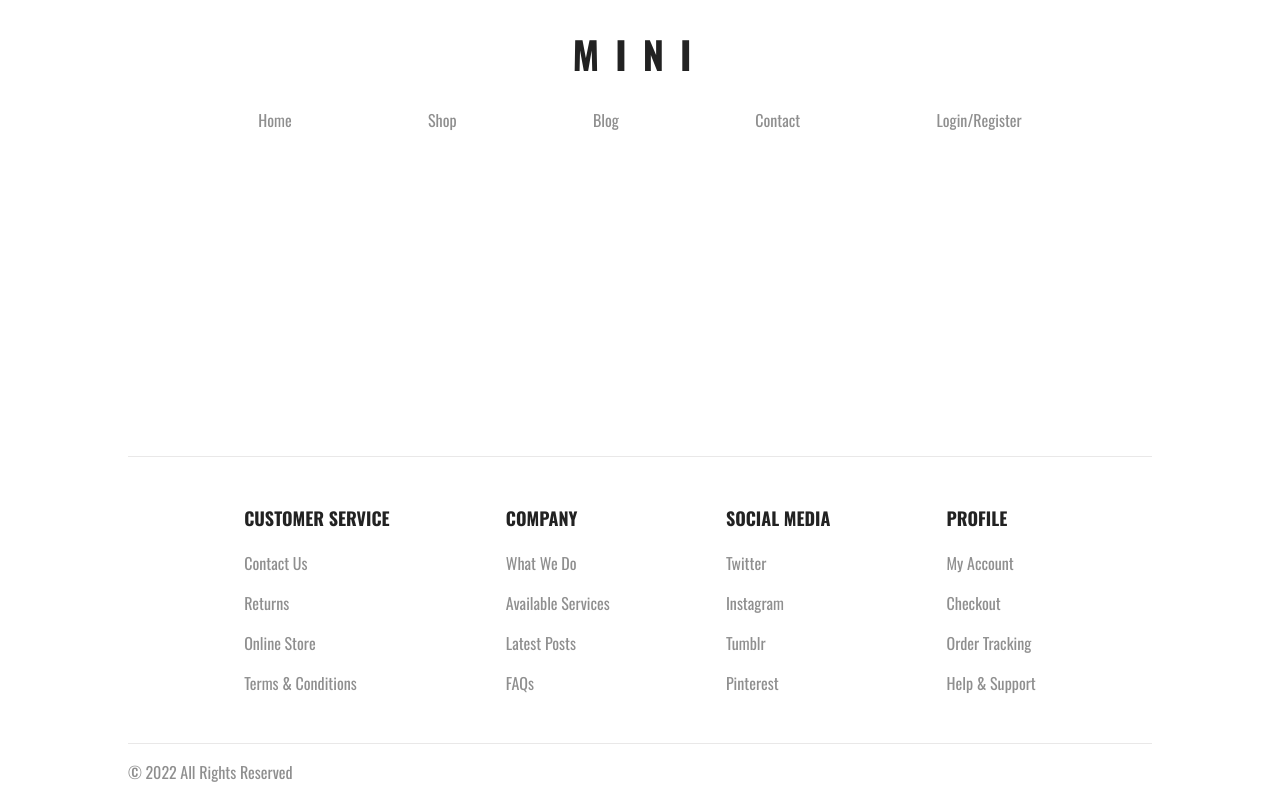
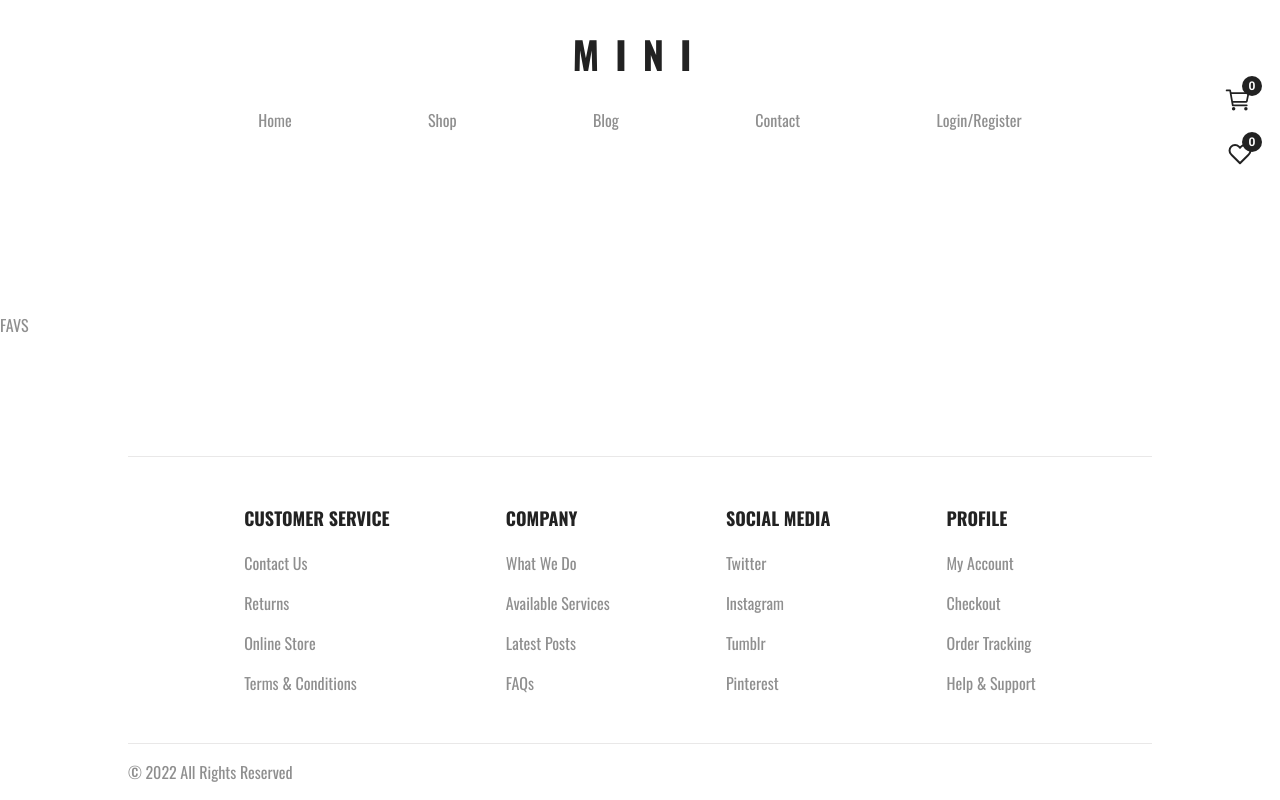
Before and after one commit to osmonoh/mini-shop, a React (Create React App) app: page /favs in a window 1280 px wide. Built offline with nearby package versions, Linux system fonts and the light colour scheme.

Commit message:
add onToCartClick + header-indicators

```diff
--- a/src/App.js
+++ b/src/App.js
@@ -10,6 +10,7 @@ import Contact from "./pages/Contact";
 import Login from "./pages/Login";
 import Register from "./pages/Register";
 import Cart from "./pages/Cart";
+import Favs from "./pages/Favs";
 import Footer from "./components/Footer";
 
 import "./style/App.scss";
@@ -29,6 +30,7 @@ const App = () => {
           <Route path="/login" element={<Login />} />
           <Route path="/register" element={<Register />} />
           <Route path="/cart" element={<Cart />} />
+          <Route path="/favs" element={<Favs />} />
         </Routes>
 
         <Footer />
--- a/src/components/Header.js
+++ b/src/components/Header.js
@@ -1,7 +1,13 @@
-import React from "react";
-import { NavLink } from "react-router-dom";
+import React, { useContext } from "react";
+import { NavLink, Link } from "react-router-dom";
+import { MyContext } from "../context/MyContext";
+
+import { FiHeart } from "react-icons/fi";
+import { IoCartOutline } from "react-icons/io5";
 
 const Header = () => {
+  const { inCart } = useContext(MyContext);
+
   return (
     <header className="header center-box">
       <h1 className="heading">MINI</h1>
@@ -59,6 +65,21 @@ const Header = () => {
           </NavLink>
         </div>
       </nav>
+
+      <div className="header-indicators">
+        <Link to="/cart">
+          <div className="indicator-container">
+            <IoCartOutline className="cart-icon" />
+            <div className="badge">0</div>
+          </div>
+        </Link>
+        <Link to="/favs">
+          <div className="indicator-container">
+            <FiHeart className="heart-icon" />
+            <div className="badge">0</div>
+          </div>
+        </Link>
+      </div>
     </header>
   );
 };
--- a/src/context/Context.js
+++ b/src/context/Context.js
@@ -5,9 +5,10 @@ const Context = ({ children }) => {
   const [product, setProduct] = useState(
     JSON.parse(sessionStorage.getItem("product")) || {}
   );
+  const [inCart, setInCart] = useState([]);
 
   return (
-    <MyContext.Provider value={{ product, setProduct }}>
+    <MyContext.Provider value={{ product, setProduct, inCart, setInCart }}>
       {children}
     </MyContext.Provider>
   );
--- a/src/pages/Cart.js
+++ b/src/pages/Cart.js
@@ -1,7 +1,20 @@
-import React from "react";
+import React, { useContext } from "react";
+import { MyContext } from "../context/MyContext";
 
 const Cart = () => {
-  return <div>CART</div>;
+  const { inCart } = useContext(MyContext);
+
+  return (
+    <div>
+      CART
+      {inCart.map((item) => (
+        <div key={item.id}>
+          <p>{item.name}</p>
+          <p>{item.amount}</p>
+        </div>
+      ))}
+    </div>
+  );
 };
 
 export default Cart;
--- /dev/null
+++ b/src/pages/Favs.js
@@ -0,0 +1,7 @@
+import React from "react";
+
+const Favs = () => {
+  return <div>FAVS</div>;
+};
+
+export default Favs;
--- a/src/pages/Product.js
+++ b/src/pages/Product.js
@@ -4,7 +4,25 @@ import { MyContext } from "../context/MyContext";
 
 const Product = () => {
   const { product } = useContext(MyContext);
-  const { img, name, price, star, description } = product;
+  const { id, img, name, price, star, description } = product;
+  const { inCart, setInCart } = useContext(MyContext);
+
+  console.log(product);
+
+  const onToCartClick = () => {
+    if (inCart.some((item) => item.id === id)) {
+      setInCart(
+        inCart.map((item) => {
+          if (item.id === id) return { ...item, amount: item.amount + 1 };
+          return item;
+        })
+      );
+    } else {
+      setInCart([...inCart, { ...product, amount: 1 }]);
+    }
+  };
+
+  console.log(inCart);
 
   return (
     <div className="product center-box">
@@ -17,7 +35,9 @@ const Product = () => {
         <Stars stars={star} />
         <p className="description">{description}</p>
         <div className="product-buttons">
-          <div className="product-btn to-cart-btn">add to cart</div>
+          <div className="product-btn to-cart-btn" onClick={onToCartClick}>
+            add to cart
+          </div>
           <div className="product-btn to-wish-btn">add to wishlist</div>
         </div>
       </div>
--- a/src/pages/Shop.js
+++ b/src/pages/Shop.js
@@ -6,7 +6,7 @@ import products from "../data/products.js";
 
 const Shop = () => {
   const renderProductCards = () => {
-    return products.map((item) => <ProductCard item={item} />);
+    return products.map((item) => <ProductCard item={item} key={item.id} />);
   };
 
   return <div className="shop center-box">{renderProductCards()}</div>;
--- a/src/style/_header.scss
+++ b/src/style/_header.scss
@@ -14,6 +14,7 @@
   }
 
   .navbar {
+    position: relative;
     width: 100%;
     margin-bottom: 1rem;
     display: flex;
@@ -42,4 +43,47 @@
       color: $orange;
     }
   }
+
+  &-indicators {
+    position: fixed;
+    top: 80px;
+    right: 22px;
+
+    .indicator-container {
+      position: relative;
+      margin-bottom: 1.6rem;
+      padding: 6px;
+      color: $heading-color;
+
+      svg {
+        display: block;
+      }
+
+      .cart-icon {
+        font-size: 2.8rem;
+      }
+
+      .heart-icon {
+        margin-left: auto;
+        font-size: 2.4rem;
+      }
+
+      .badge {
+        position: absolute;
+        top: -4px;
+        right: -4px;
+        width: 2rem;
+        height: 2rem;
+        border-radius: 50%;
+        background-color: $heading-color;
+        display: flex;
+        justify-content: center;
+        align-items: center;
+        color: #ffffff;
+        font-family: "Roboto";
+        font-size: 1.2rem;
+        font-weight: bold;
+      }
+    }
+  }
 }
```
